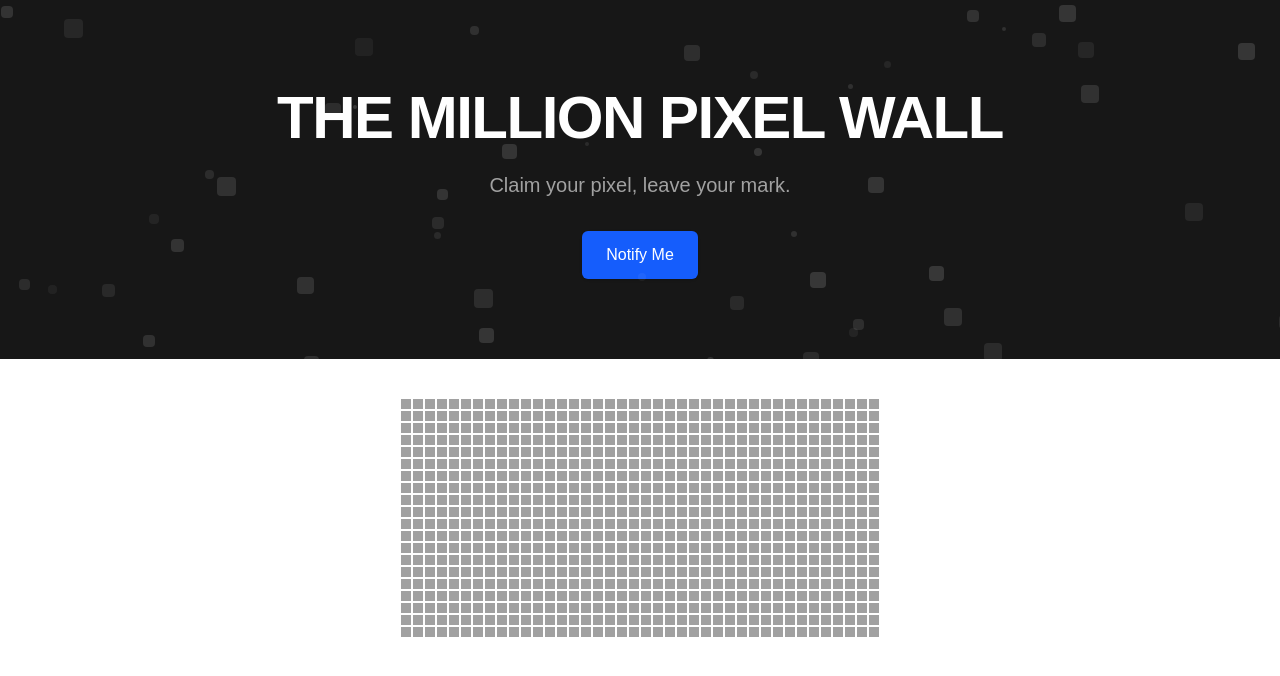
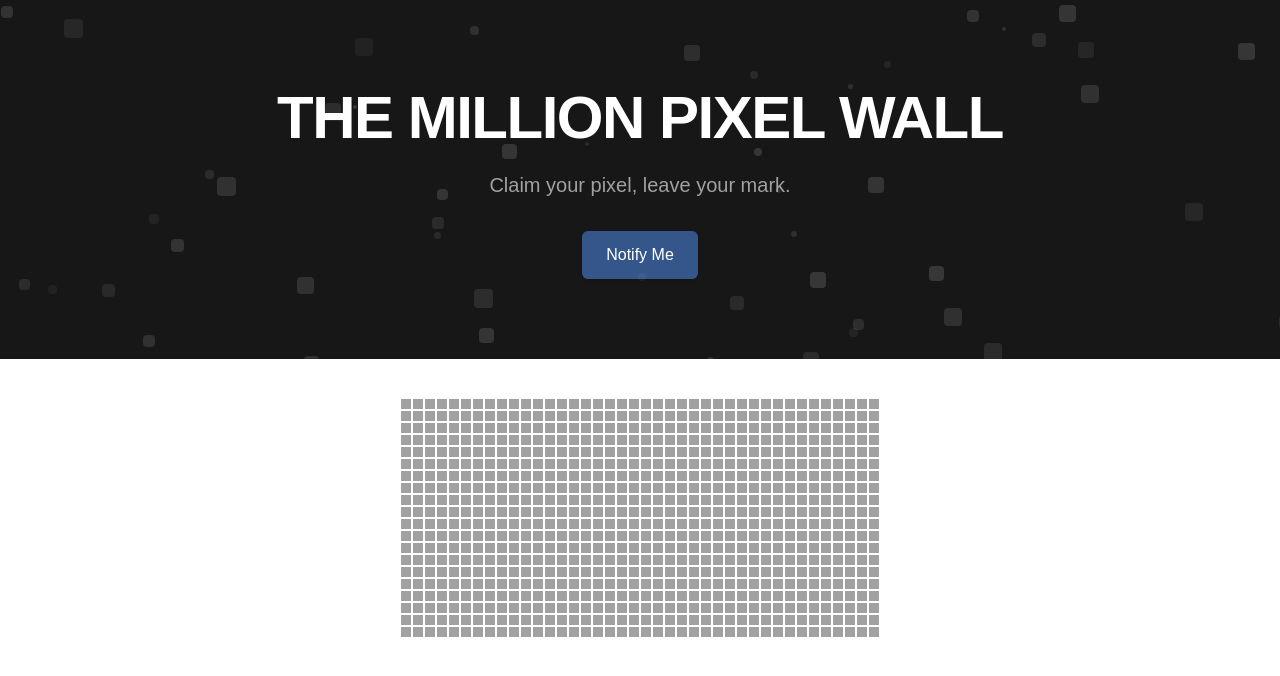
Before and after one commit to lunalism/the-million-pixel-wall, a Next.js app: page / in a window 1280 px wide. Shown: the top 676 px of the page. Built offline with nearby package versions, Linux system fonts and the light colour scheme.

Commit message:
🎨 Use Classic Blue via hex code for Notify Me button

```diff
--- a/components/HeroSection.tsx
+++ b/components/HeroSection.tsx
@@ -35,7 +35,7 @@ export default function HeroSection() {
 
         {/* CTA 버튼 */}
         <button
-          className="mt-8 inline-block bg-blue-600 hover:bg-blue-700 transition-colors px-6 py-3 rounded-md text-white font-medium text-sm sm:text-base shadow"
+          className="mt-8 inline-block bg-[#34568B] hover:bg-[#2c4671] transition-colors px-6 py-3 rounded-md text-white font-medium text-sm sm:text-base shadow"
           onClick={() => alert("📧 알림 신청 기능은 추후 연결됩니다.")}
         >
           Notify Me
--- a/tailwind.config.ts
+++ b/tailwind.config.ts
@@ -6,11 +6,12 @@ const config: Config = {
       fontFamily: {
         sans: ['Pretendard', 'sans-serif'],
       },
-    },
+    }
   },
   content: [
     "./app/**/*.{js,ts,jsx,tsx}",
     "./components/**/*.{js,ts,jsx,tsx}",
+    "./styles/**/*.{css}" // ✅ 이 줄 추가!!
   ],
   plugins: [],
 };
```
